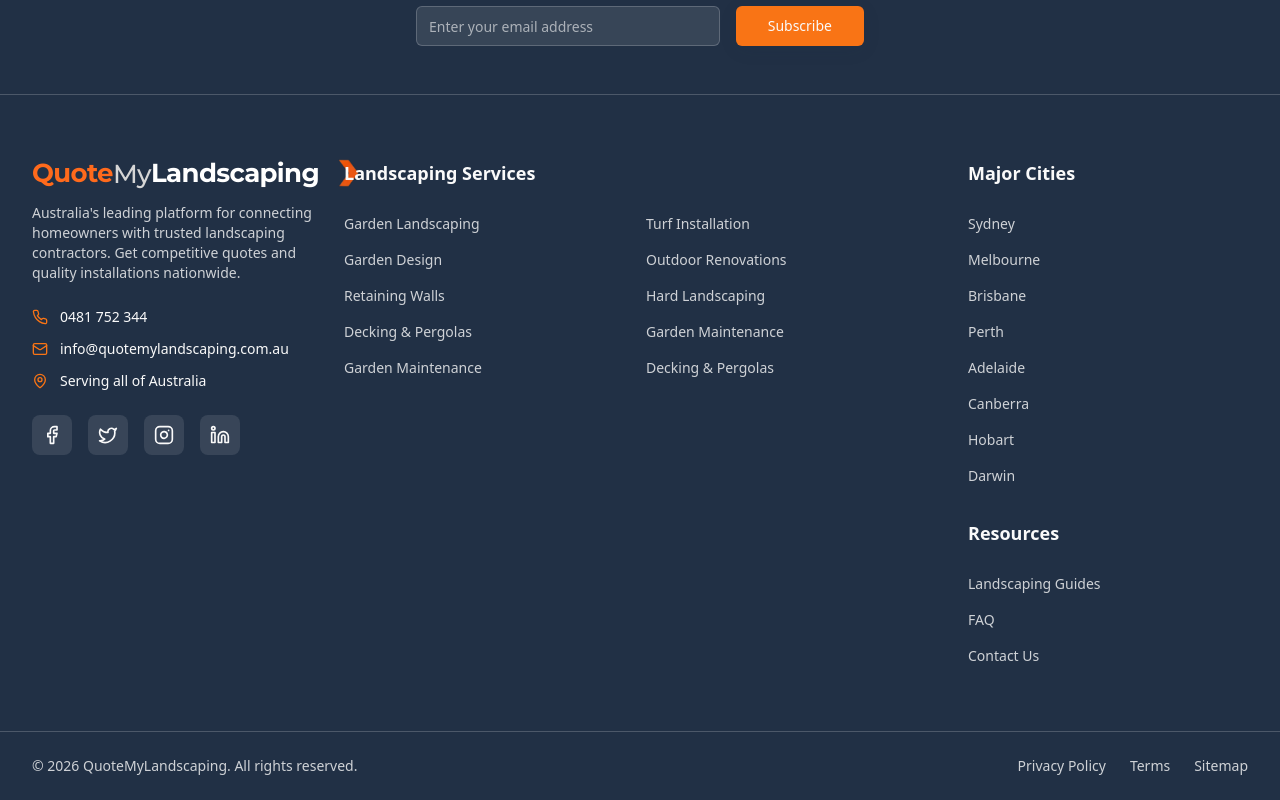
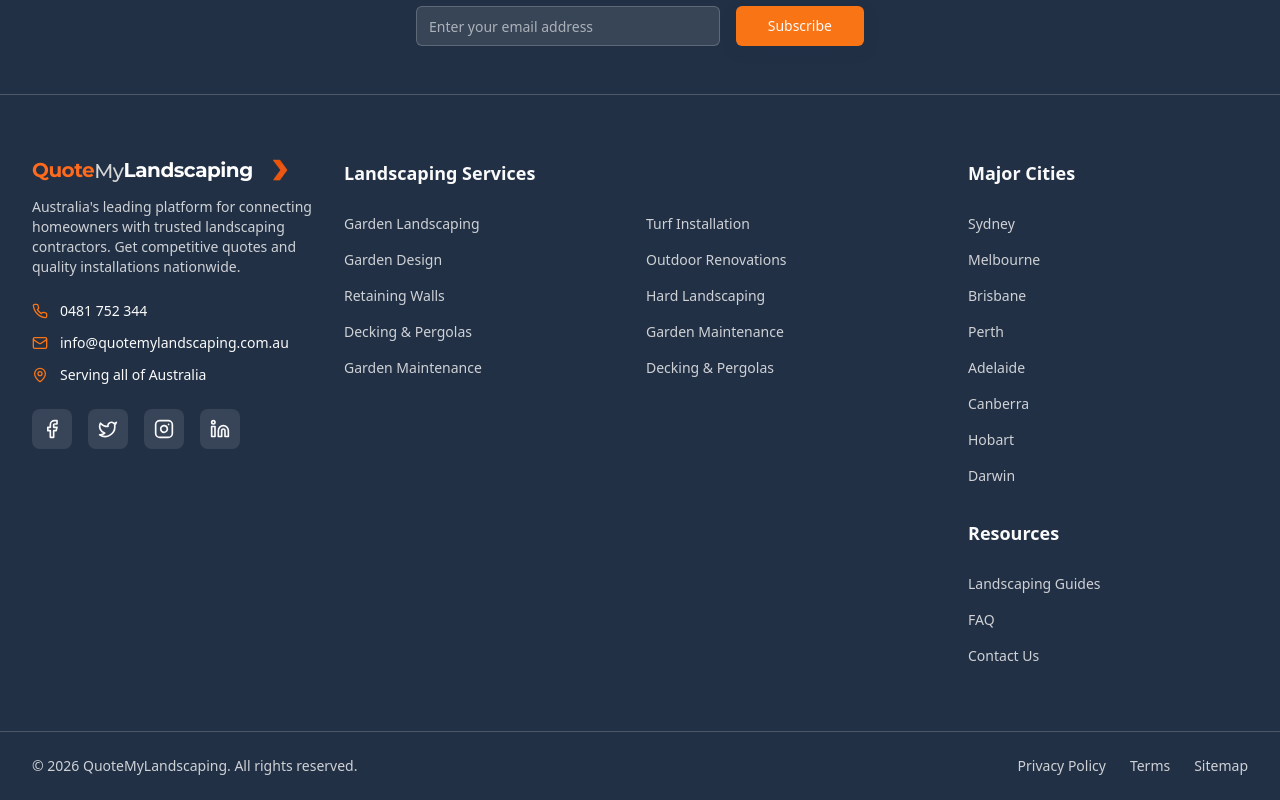
Before and after one commit to Alphaedgetechlabs/official-landscaping-website, a React (Vite) app: page /faq in a window 1280 px wide. Shown: the part 1726-2526 px from the top of the page. Built offline with nearby package versions, Linux system fonts and the light colour scheme; no server answers.

Commit message:
Changes
Co-authored-by: Alphaedgetechlabs <304809577+Alphaedgetechlabs@users.noreply.github.com>

```diff
--- a/src/components/Footer.tsx
+++ b/src/components/Footer.tsx
@@ -113,7 +113,7 @@ const Footer = () => {
           <div className="space-y-6">
             <div>
               <div className="flex items-center mb-4">
-                <Logo size={26} inverted />
+                <Logo size={20} inverted />
               </div>
               <p className="text-primary-foreground/80 text-sm">
                 Australia's leading platform for connecting homeowners with trusted landscaping contractors.
```
